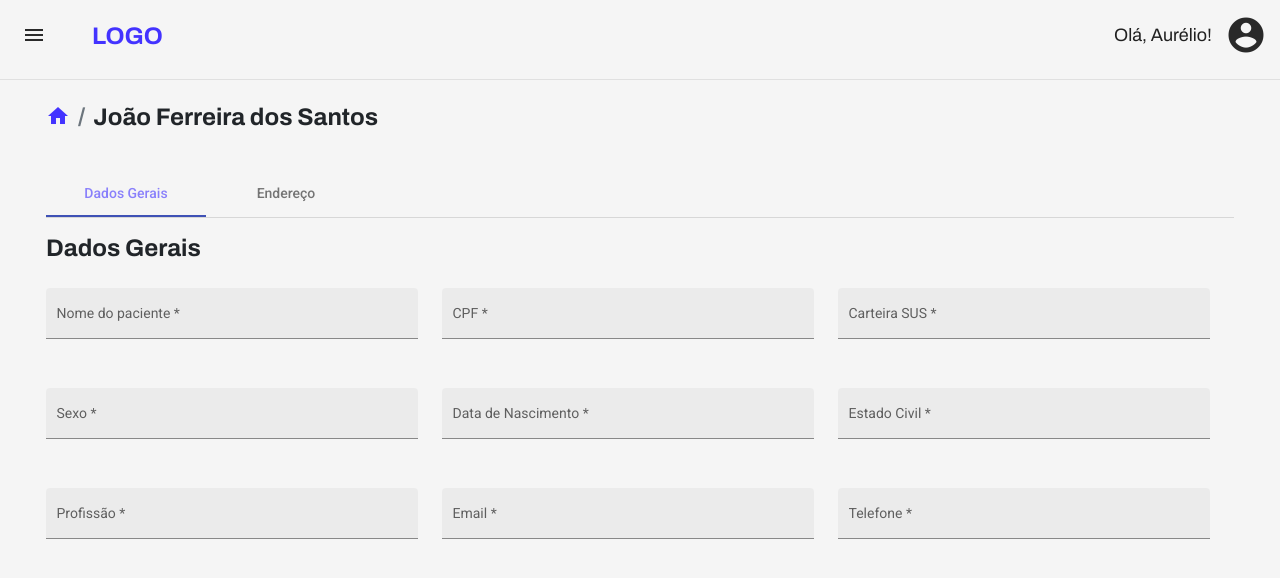
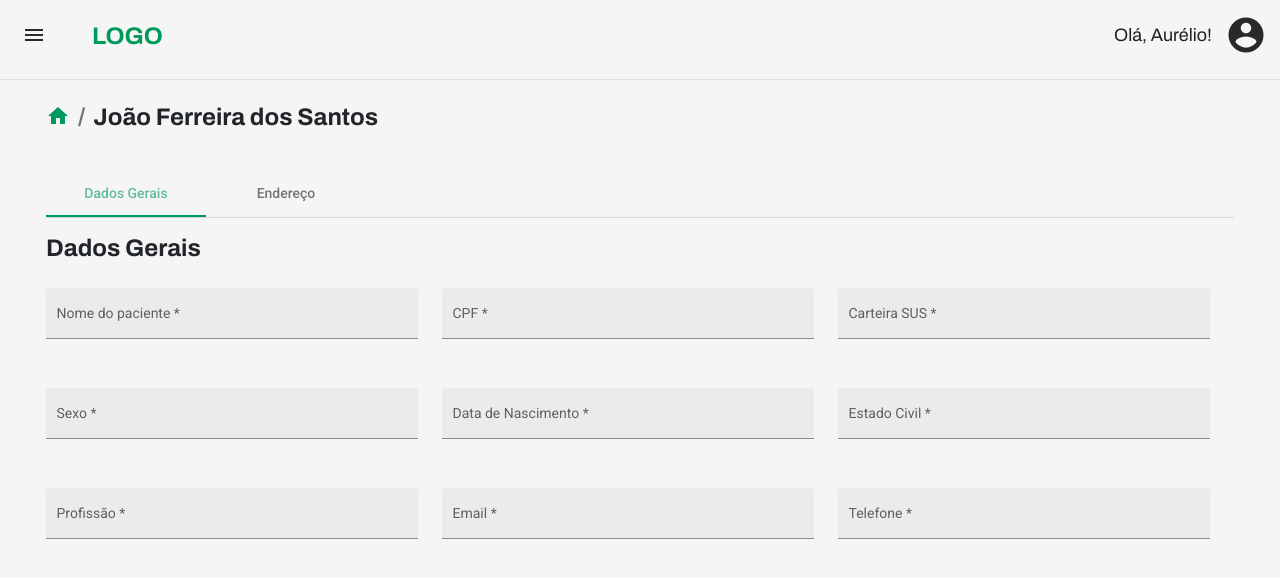
Before and after one commit to VSOratz/Deal.Health.Front, an Angular app: page /new-patient in a window 1280 px wide. Shown: the top 578 px of the page. Built offline with nearby package versions, Linux system fonts and the light colour scheme.

Commit message:
#troca_de_cor

```diff
--- a/src/app/shared/layout/toolbar/toolbar.component.scss
+++ b/src/app/shared/layout/toolbar/toolbar.component.scss
@@ -19,7 +19,7 @@
 }
 
 .logo-text {
-    color: #4333FF;
+    color: #00995C;
     font-family: 'Archivo';
     font-style: normal;
     font-weight: 700;
@@ -56,7 +56,7 @@
     font-style: normal;
     font-weight: 700;
     font-size: 24px;
-    color: #4333FF;
+    color: #00995C;
 }
 
 .body-sidebar {
@@ -80,26 +80,30 @@
 
 .option-menu:hover {
     scale: 1.02;
-    background-color: #ECEBFF;
+    background-color: #EBFFF7;
 
     mat-icon {
-        color: #4333FF;
+        color: #00995C;
     }
 
     span {
-        color: #080066;
+        color: #00663D;
     }
 }
 
 .option-menu-active {
-    background-color: #ECEBFF;
-    border-left: 4px solid #4333FF;
+    background-color: #EBFFF7;
+    border-left: 4px solid #00995C;
 
     mat-icon {
-        color: #4333FF;
+        color: #00995C;
     }
 
     span {
-        color: #080066;
+        color: #00663D;
     }
 }
+
+::ng-deep .mat-tab-group.mat-primary .mat-ink-bar, .mat-tab-nav-bar.mat-primary .mat-ink-bar{
+    background-color: #00995C;
+}
--- a/src/app/views/authentication/signin/signin.component.scss
+++ b/src/app/views/authentication/signin/signin.component.scss
@@ -5,7 +5,7 @@
 
 .div-blue {
     height: 100vh;
-    background-color: #4333FF;
+    background-color: #00995C;
 }
 
 .div-white {
@@ -33,7 +33,7 @@
     line-height: 48px;
     font-size: 48px;
     text-align: center;
-    color: #4333FF;
+    color: #00995C;
     font-family: 'Archivo';
     font-weight: 700;
     margin-bottom: 50px;
@@ -42,7 +42,7 @@
 
 .btn-entrar {
     width: 100%;
-    background-color: #4333FF;
+    background-color: #00995C;
     color: #F5F5F5;
     font-family: 'Archivo';
     font-weight: 700;
@@ -62,6 +62,6 @@
         font-weight: 700;
         text-decoration: none;
         font-size: 16px;
-        color: #4333FF;
+        color: #00995C;
     }
 }
--- a/src/app/views/find-patient/find-patient.component.scss
+++ b/src/app/views/find-patient/find-patient.component.scss
@@ -40,7 +40,7 @@
 .btn-find-patient {
     width: 40%;
     text-align: center;
-    background-color: #4333FF;
+    background-color: #00995C;
     color: #F5F5F5;
     font-family: 'Archivo';
     font-weight: 700;
@@ -61,6 +61,6 @@
         font-weight: 700;
         text-decoration: none;
         font-size: 16px;
-        color: #4333FF;
+        color: #00995C;
     }
 }
--- a/src/app/views/new-patient/new-patient.component.scss
+++ b/src/app/views/new-patient/new-patient.component.scss
@@ -11,7 +11,7 @@
     padding-left: 46px;
 
     mat-icon {
-        color: #4333FF;
+        color: #00995C;
     }
 }
 
@@ -27,7 +27,7 @@
 }
 
 ::ng-deep .mat-tab-label-active {
-    color: #4333FF !important;
+    color: #00995C !important;
 }
 
 .header-tab {
```
